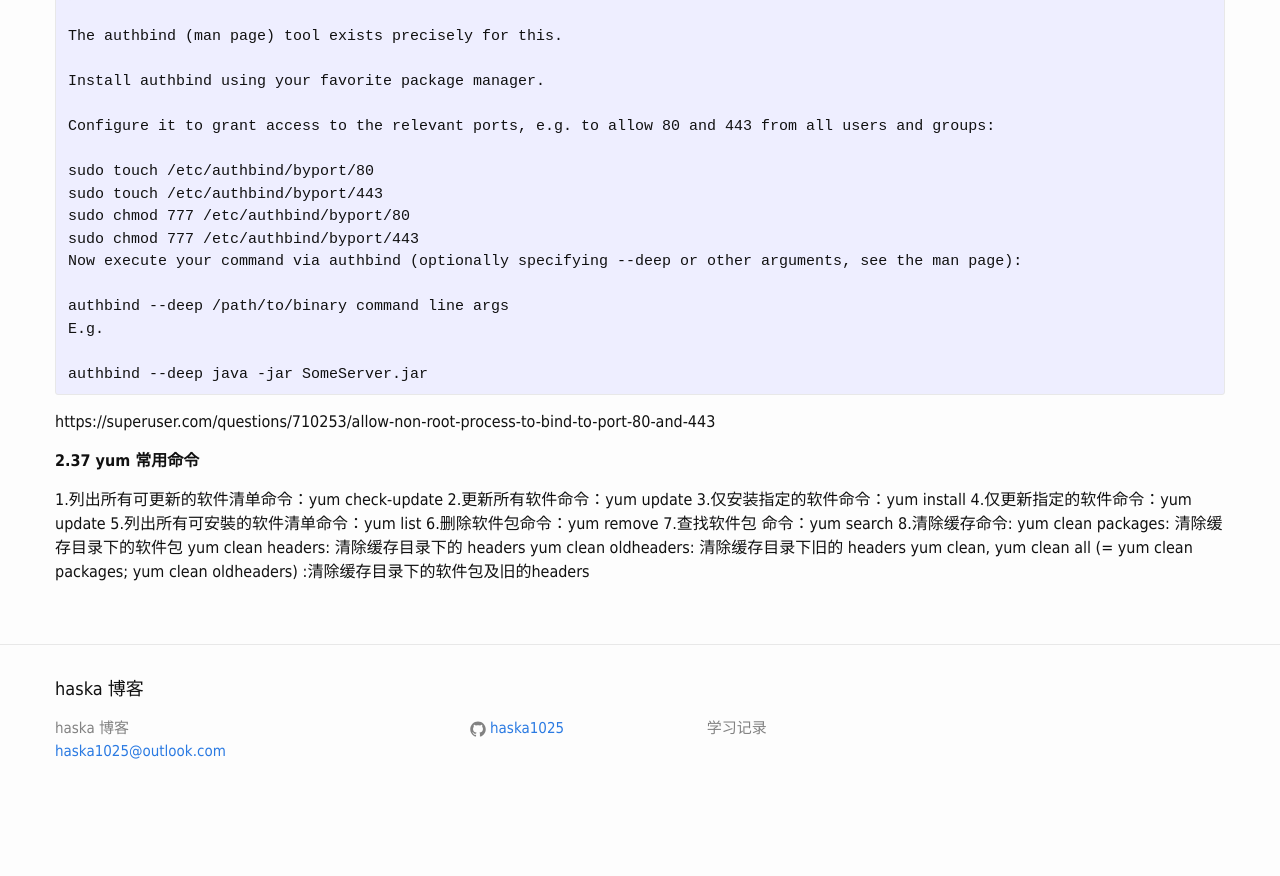
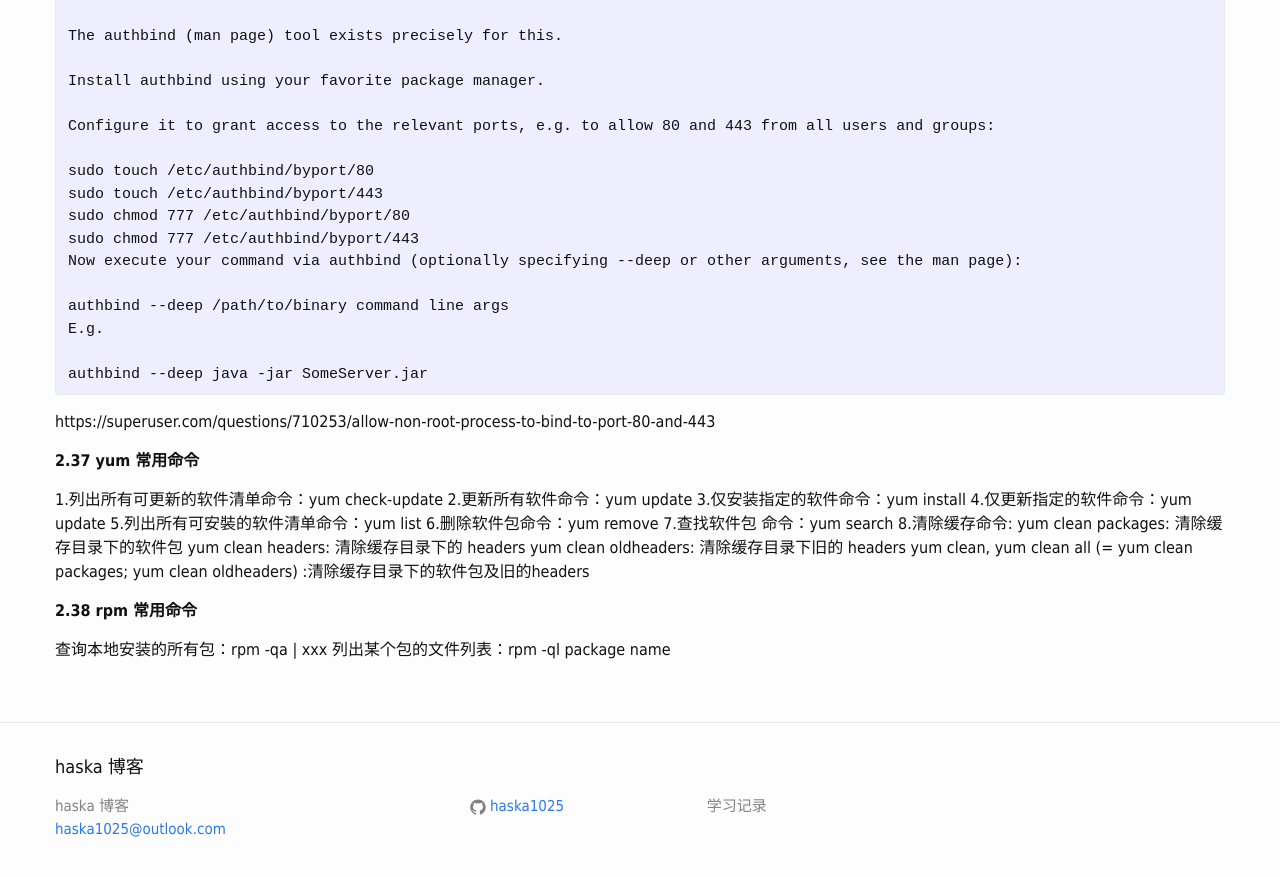
Before and after one commit to haska1025/haska1025.github.io, a Jekyll site: the page built from _posts/2015-02-10-linux常用命令使用集锦.markdown, in a window 1280 px wide and 900 px high, scrolled down 15249 px. Shown: the top 876 px of the window. Built offline with Jekyll 4.4.1, drawn with Linux system fonts in a browser that asks for light colours; before the commit the page ends 16071 px from its top, so only the background shows below that.

Commit message:
Update 2015-02-10-linux常用命令使用集锦.markdown

```diff
--- a/_posts/2015-02-10-linux常用命令使用集锦.markdown
+++ b/_posts/2015-02-10-linux常用命令使用集锦.markdown
@@ -737,3 +737,8 @@ yum clean packages: 清除缓存目录下的软件包
 yum clean headers: 清除缓存目录下的 headers
 yum clean oldheaders: 清除缓存目录下旧的 headers
 yum clean, yum clean all (= yum clean packages; yum clean oldheaders) :清除缓存目录下的软件包及旧的headers
+
+**2.38 rpm 常用命令**
+
+查询本地安装的所有包：rpm -qa | xxx
+列出某个包的文件列表：rpm -ql package name
```
